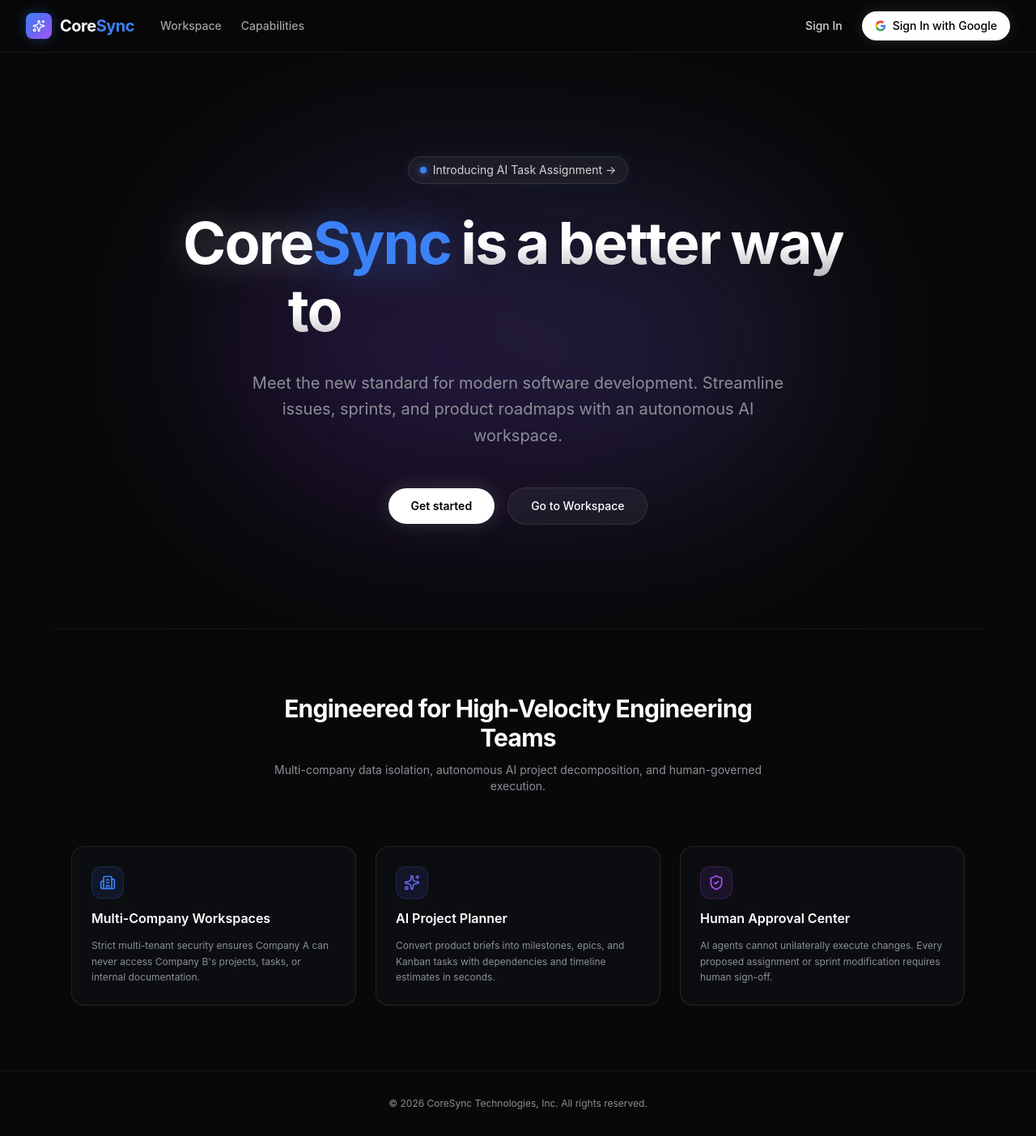
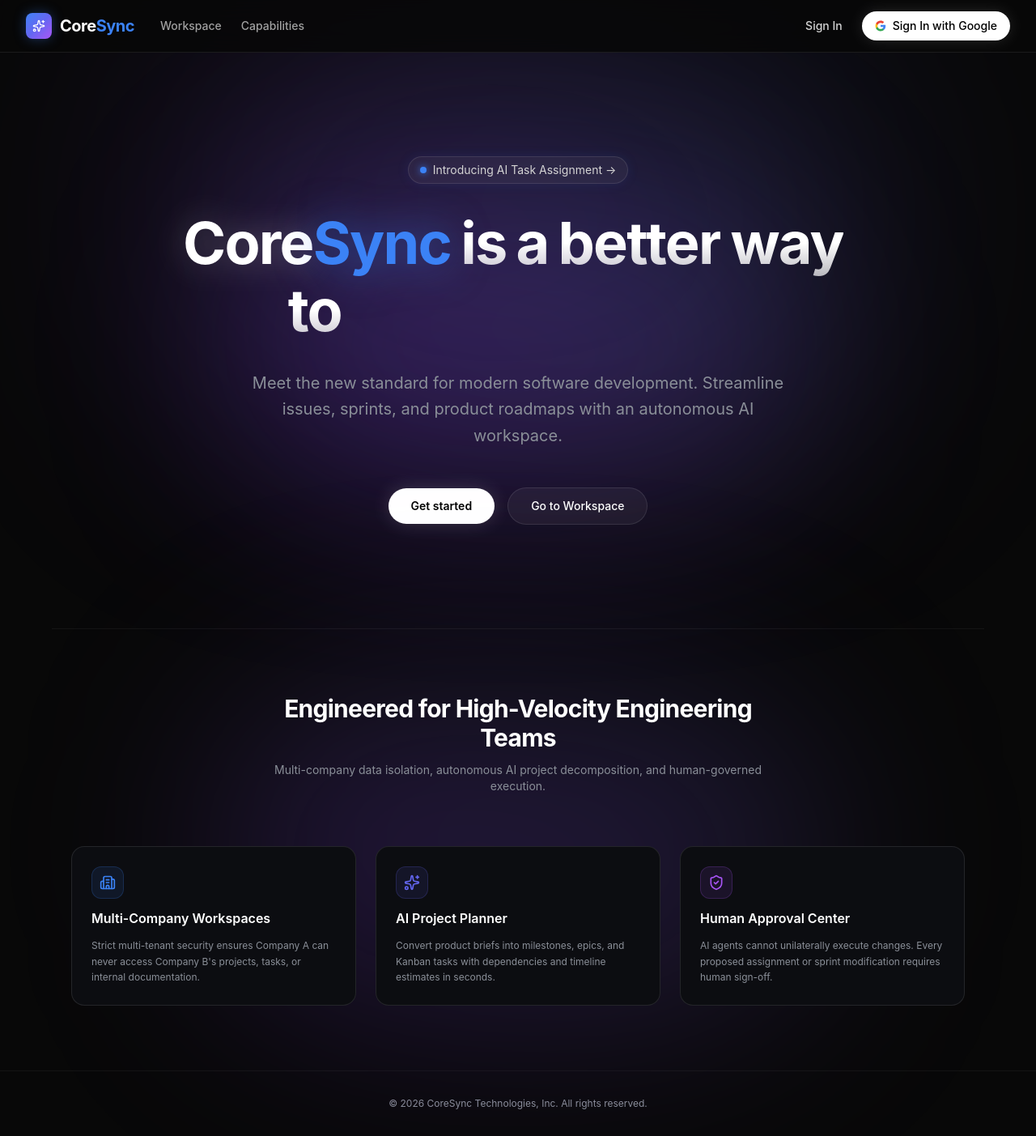
Before and after one commit to SRINIVASAN014/coresync, a Next.js app: page / in a window 1280 px wide. Shown: the whole page at 81% size. Built offline with nearby package versions, Linux system fonts and the light colour scheme; no server answers.

Commit message:
style: make violet ambient glow persistent and visible across all scroll positions

```diff
--- a/src/app/page.tsx
+++ b/src/app/page.tsx
@@ -16,14 +16,17 @@ export default async function LandingPage() {
   const session = await getServerSession();
 
   return (
-    <div className="min-h-screen bg-[#080808] text-white selection:bg-[#3B82F6]/30 font-sans flex flex-col">
-      {/* 1. Header with exact CoreSync logo colors */}
+    <div className="min-h-screen bg-[#080808] text-white selection:bg-[#3B82F6]/30 font-sans flex flex-col relative">
+      {/* 1. Global Persistent Violet Glow — Follows and stays visible on scroll */}
+      <div className="fixed top-1/3 left-1/2 -translate-x-1/2 -translate-y-1/2 w-[850px] h-[480px] bg-gradient-to-tr from-violet-600/22 via-[#8B5CF6]/20 to-[#3B82F6]/15 blur-[140px] rounded-full pointer-events-none z-0" />
+
+      {/* 2. Header with exact CoreSync logo colors */}
       <Navbar />
 
-      {/* 2. Hero Section harmonized with brand colors */}
-      <div className="flex-1 flex flex-col justify-center relative overflow-hidden py-24 sm:py-32">
-        {/* Soft, Balanced Violet Center Ambient Glow with Subtle Motion */}
-        <div className="absolute top-1/2 left-1/2 -translate-x-1/2 -translate-y-1/2 w-[720px] h-[380px] bg-gradient-to-tr from-violet-600/25 via-[#8B5CF6]/22 to-[#3B82F6]/18 blur-[120px] rounded-full pointer-events-none transition-all duration-1000" />
+      {/* 3. Hero Section */}
+      <div className="flex-1 flex flex-col justify-center relative py-24 sm:py-32 z-10">
+        {/* Soft, Balanced Violet Center Ambient Glow */}
+        <div className="absolute top-1/2 left-1/2 -translate-x-1/2 -translate-y-1/2 w-[720px] h-[380px] bg-gradient-to-tr from-violet-600/25 via-[#8B5CF6]/22 to-[#3B82F6]/18 blur-[120px] rounded-full pointer-events-none" />
 
         <main className="relative z-10 flex flex-col items-center justify-center text-center px-4 max-w-5xl mx-auto">
           {/* Top Pill matching electric blue dot */}
@@ -58,8 +61,10 @@ export default async function LandingPage() {
         </main>
       </div>
 
-      {/* 3. Value Propositions & Enterprise Capabilities */}
+      {/* 4. Value Propositions & Enterprise Capabilities with Scrolled Violet Glow */}
       <section id="features" className="relative z-10 max-w-6xl mx-auto px-6 py-20 border-t border-white/5 w-full">
+        {/* Scrolled Down Center Violet Glow */}
+        <div className="absolute top-1/2 left-1/2 -translate-x-1/2 -translate-y-1/2 w-[750px] h-[400px] bg-gradient-to-tr from-violet-600/22 via-[#8B5CF6]/20 to-[#6366F1]/15 blur-[130px] rounded-full pointer-events-none -z-10" />
         <div className="text-center max-w-2xl mx-auto mb-16">
           <h2 className="text-2xl sm:text-3xl font-bold tracking-tight text-white mb-3">
             Engineered for High-Velocity Engineering Teams
```
